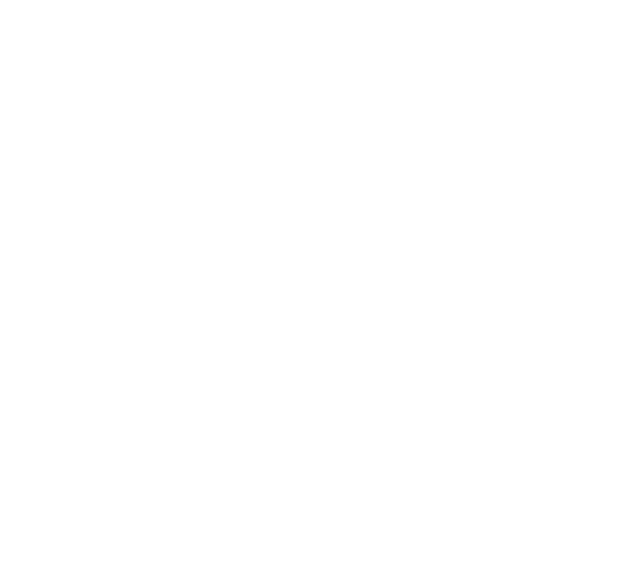
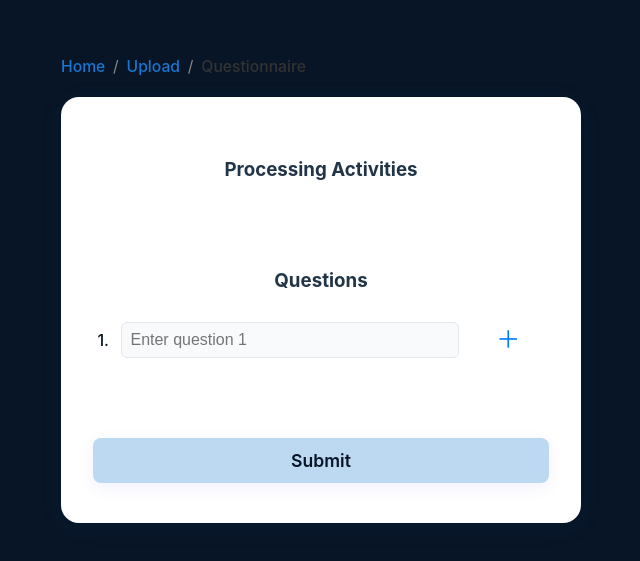
Before and after one commit to Dutient/ROPATOPIA_CLIENT, a React (Vite) app: page /activity in a window 1280 px wide. Before the commit this address had no page. Shown: the part 111-672 px from the top of the page, without its empty margins (319-959 px from the left). Built offline with nearby package versions, Linux system fonts and the light colour scheme.

Commit message:
renamed questionaire page

```diff
--- a/src/Pages/QuestionairePage/QuestionairePage.tsx
+++ b/src/Pages/ActivityPage/ActivityPage.tsx
@@ -14,7 +14,7 @@
   { label: 'Sample Activity', checked: false },
 ];
 
-const QuestionairePage: React.FC = () => {
+const AcitivityPage: React.FC = () => {
   const [searchParams] = useSearchParams();
   const batch_id = searchParams.get('batch_id');
   const [checkboxes, setCheckboxes] = useState<{ label: string; checked: boolean }[]>([]);
@@ -218,4 +218,4 @@
   );
 };
 
-export default QuestionairePage;
+export default AcitivityPage;
--- a/src/Pages/UploadPage/UploadPage.tsx
+++ b/src/Pages/UploadPage/UploadPage.tsx
@@ -234,7 +234,7 @@
                 <button
                   className="next-btn"
                   onClick={() => {
-                    navigate(`/questionaire?batch_id=${encodeURIComponent(batchId)}`);
+                    navigate(`/activity?batch_id=${encodeURIComponent(batchId)}`);
                   }}
                 >
                   Next
--- a/src/Router/AppRouter.tsx
+++ b/src/Router/AppRouter.tsx
@@ -3,7 +3,7 @@
 import HomePage from '../Pages/HomePage/HomePage';
 import ClaudeGeneratePage from '../Pages/ClaudeGeneratePage/ClaudeGeneratePage';
 import UploadPage from '../Pages/UploadPage/UploadPage';
-import QuestionairePage from '../Pages/QuestionairePage/QuestionairePage';
+import AcitivityPage from '../Pages/ActivityPage/ActivityPage';
 
 const AppRouter: React.FC = () => {
   return (
@@ -12,7 +12,7 @@
         <Route path="/" element={<HomePage />} />
         <Route path="/claude-generate" element={<ClaudeGeneratePage />} />
         <Route path="/upload" element={<UploadPage />} />
-        <Route path="/questionaire" element={<QuestionairePage />} />
+        <Route path="/activity" element={<AcitivityPage />} />
       </Routes>
     </Router>
   );
```
Also changed, not shown: src/Pages/ActivityPage/Styles.css (renamed from src/Pages/QuestionairePage/Styles.css).
